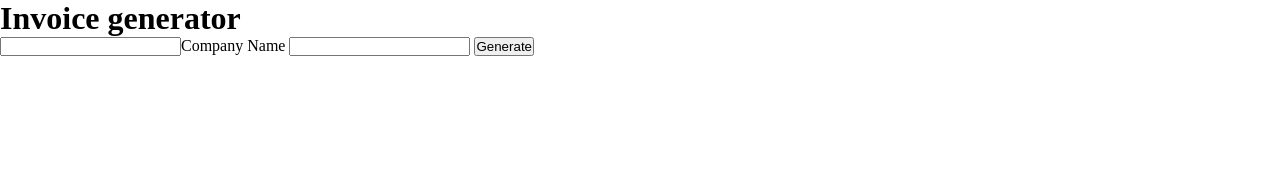
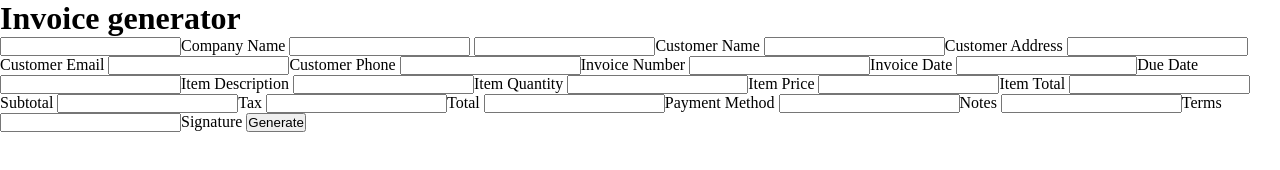
Before and after one commit to meheraj786/invoice-generator, a plain HTML site: page index.html in a window 1280 px wide. Drawn offline with Linux system fonts and the light colour scheme.

Commit message:
html modified

```diff
--- a/index.html
+++ b/index.html
@@ -10,6 +10,25 @@
   <h1>Invoice generator</h1>
   <input type="text"><label for="copmany-name">Company Name</label>
   <input type="text"><label for="customer-name"></label>
+  <input type="text"><label for="customer-name">Customer Name</label>
+  <input type="text"><label for="customer-address">Customer Address</label>
+  <input type="text"><label for="customer-email">Customer Email</label>
+  <input type="text"><label for="customer-phone">Customer Phone</label>
+  <input type="text"><label for="invoice-number">Invoice Number</label>
+  <input type="text"><label for="invoice-date">Invoice Date</label>
+  <input type="text"><label for="due-date">Due Date</label>
+  <input type="text"><label for="item-description">Item Description</label>
+  <input type="text"><label for="item-quantity">Item Quantity</label>
+  <input type="text"><label for="item-price">Item Price</label>
+  <input type="text"><label for="item-total">Item Total</label>
+  <input type="text"><label for="subtotal">Subtotal</label>
+  <input type="text"><label for="tax">Tax</label>
+  <input type="text"><label for="total">Total</label>
+  <input type="text"><label for="payment-method">Payment Method</label>
+  <input type="text"><label for="notes">Notes</label>
+  <input type="text"><label for="terms">Terms</label>
+  <input type="text"><label for="signature">Signature</label>
+
   <button>Generate</button>
 
   <script src="script.js"></script>
```
